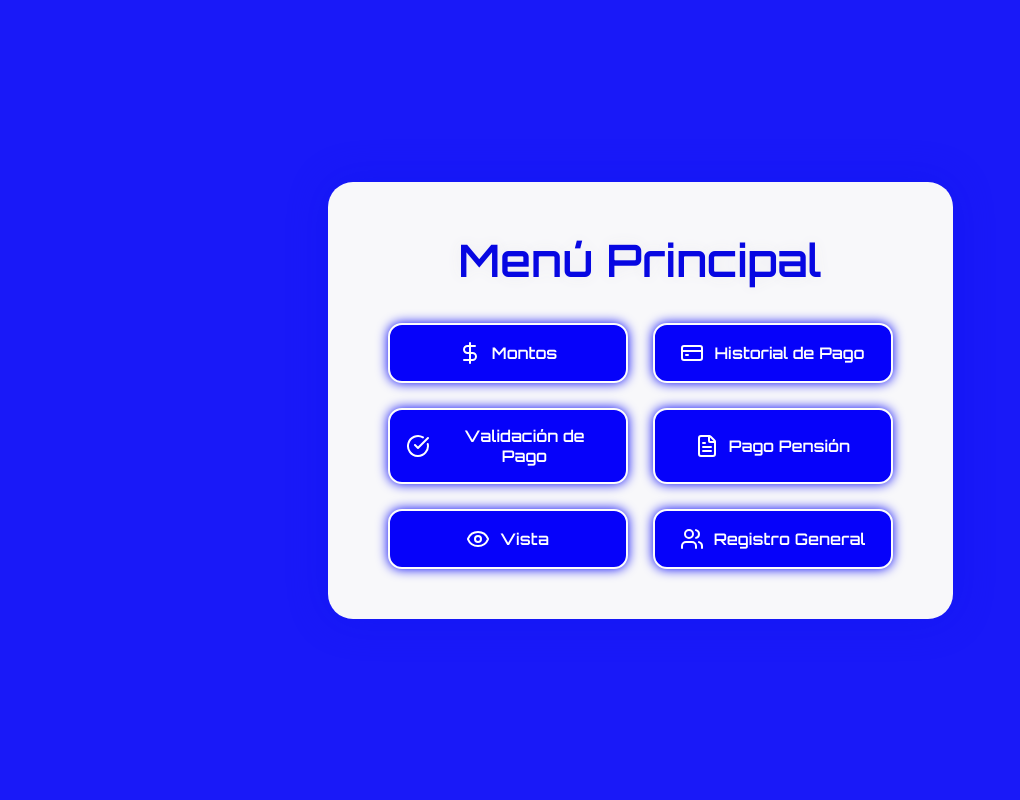
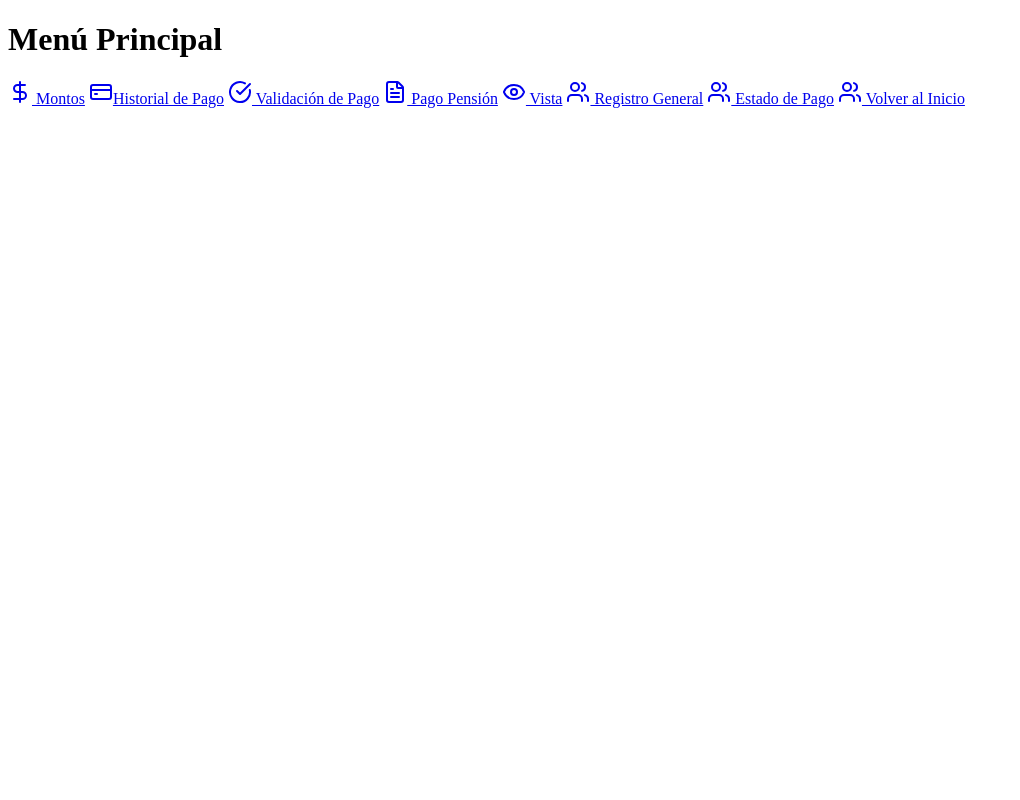
Before and after one commit to bard08/ColegioParticular-SENATI2025, a PHP site: page /Vista/VistaPrincipal.php in a window 1280 px wide. Shown: the whole page, without its empty margins (0-1020 px from the left). Run offline with PHP 8.4, Linux system fonts and the light colour scheme.

Commit message:
Update VistaPrincipal.php
srf hft

```diff
--- a/Vista/VistaPrincipal.php
+++ b/Vista/VistaPrincipal.php
@@ -4,7 +4,7 @@
   <meta charset="UTF-8" />
   <meta name="viewport" content="width=device-width, initial-scale=1.0" />
   <title>Menú Principal - Colegio Futurista</title>
-  <link rel="stylesheet" href="../Vista/css/menu.css" />
+  <link rel="stylesheet" href="../Modelo/menu.css" />
   <link href="https://fonts.googleapis.com/css2?family=Orbitron:wght@600&display=swap" rel="stylesheet">
   <script src="https://unpkg.com/lucide@latest"></script>
 </head>
@@ -19,6 +19,8 @@
       <a href="VistaPension_PagoPension.php" class="boton"><i data-lucide="file-text"></i> Pago Pensión</a>
       <a href="VistaPension_Vista.php" class="boton"><i data-lucide="eye"></i> Vista</a>
       <a href="VistaPension_RegistroGeneral.php" class="boton"><i data-lucide="users"></i> Registro General</a>
+      <a href="VistaPension_EstadoPago.php" class="boton"><i data-lucide="users"></i> Estado de Pago</a>
+      <a href="index.php" class="boton"><i data-lucide="users"></i> Volver al Inicio</a>
     </div>
   </div>
 
```
